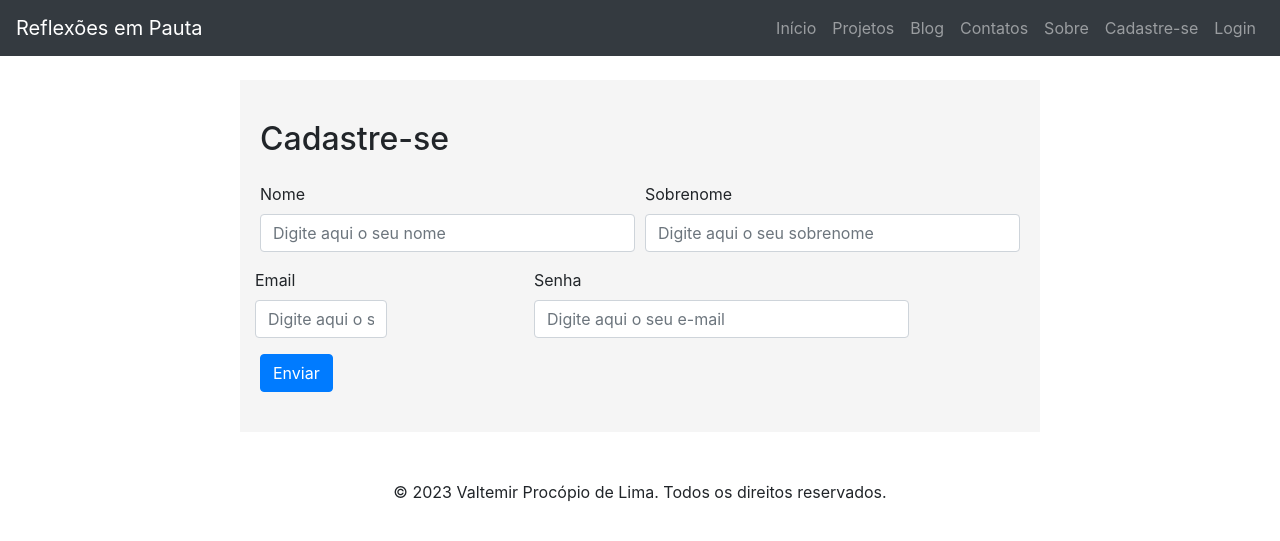
After one commit to valtemirp/meuprojeto_tarde, a Flask app: page /cadastro in a window 1280 px wide. The commit adds this page. Shown: the top 541 px of the page. Run offline with Flask 3, Linux system fonts and the light colour scheme; some libraries are stand-ins or nearby versions.

Commit message:
15-08-2023-17-19

```diff
--- a/app/forms.py
+++ b/app/forms.py
@@ -1,5 +1,5 @@
 from flask_wtf import FlaskForm
-from wtforms import StringField,EmailField,TelField,TextAreaField,SubmitField
+from wtforms import StringField,EmailField,TelField,TextAreaField,SubmitField, PasswordField
 from wtforms.validators import DataRequired
 from flask_wtf.csrf import CSRFProtect
 
@@ -8,4 +8,12 @@ class Contato(FlaskForm):
     email = EmailField('email',validators=[DataRequired()])
     telefone = TelField('telefone',validators=[DataRequired()])
     mensagem = TextAreaField('mensagem')
-    enviar = SubmitField('enviar')
+    enviar = SubmitField('Enviar')
+
+class Cadastro(FlaskForm):
+    nome = StringField('nome', validators=[DataRequired()])
+    sobrenome = StringField('nome', validators=[DataRequired()])
+    email = EmailField('email',validators=[DataRequired()])
+    telefone = TelField('telefone',validators=[DataRequired()])
+    senha = PasswordField('senha',validators=[DataRequired()])
+    enviar = SubmitField('Enviar')
--- a/app/routes.py
+++ b/app/routes.py
@@ -1,7 +1,7 @@
 from app import app , db
 from flask import render_template, url_for, request, flash
-from app.forms import Contato
-from app.models import ContatoModel
+from app.forms import Contato, Cadastro
+from app.models import ContatoModel, CadastroModel
 
 
 @app.route('/')
@@ -10,11 +10,11 @@ def index():
 
 @app.route('/contatos', methods=['POST', 'GET'])
 def contatos():
-    dados_formulario = None
+
     formulario = Contato()
     print('Acessou a rota contatos!')
     if formulario.validate_on_submit():
-        flash('Seu formulario foi enviado com sucesso!')
+        flash('Seu cadastro foi enviado com sucesso!')
         nome = formulario.nome.data
         email = formulario.email.data
         telefone = formulario.telefone.data
@@ -23,8 +23,7 @@ def contatos():
         novo_contato = ContatoModel(nome=nome,email=email,telefone=telefone,mensagem=mensagem)
         db.session.add(novo_contato)
         db.session.commit()
-    return render_template('contatos.html', titulo = 'Contatos',formulario = formulario,dados_formulario = dados_formulario)
-
+    return render_template('contatos.html', titulo = 'Contatos',formulario = formulario)
 @app.route('/sobre')
 def sobre():
     return render_template('sobre.html', titulo = 'Sobre')
@@ -36,3 +35,23 @@ def projetos():
 @app.route('/blog')
 def blog():
     return render_template('blog.html', tituto = 'Blog')
+
+@app.route('/cadastro', methods=['POST', 'GET'])
+def cadastro():
+    cadastro = Cadastro()
+    if cadastro.validate_on_submit():
+        flash('Seu cadastro foi realizado com sucesso!')
+        nome = cadastro.nome.data
+        sobrenome = cadastro.nome.data
+        email = cadastro.email.data
+        telefone = cadastro.telefone.data
+        senha = cadastro.senha.data
+
+        novo_cadastro = CadastroModel(nome = nome, sobrenome = sobrenome, email=email, telefone=telefone, senha=senha)
+        db.session.add(novo_cadastro)
+        db.session.commit()
+    return render_template('cadastro.html', tituto = 'Cadastro',cadastro = cadastro)
+
+@app.route('/login')
+def login():
+    return render_template('login.html', tituto = 'Login')
--- a/app/templates/base.html
+++ b/app/templates/base.html
@@ -23,8 +23,13 @@
           <li class="nav-item"><a class="nav-link" href="/">Início</a></li>
           <li class="nav-item"><a class="nav-link" href="/projetos">Projetos</a></li>
           <li class="nav-item"><a class="nav-link" href="/blog">Blog</a></li>
+          <li class="nav-item"><a class="nav-link" href="/contatos">Contatos</a></li>
           <li class="nav-item"><a class="nav-link" href="/sobre">Sobre</a></li>
-          <li class="nav-item"><a class="nav-link" href="/contatos">Contatos</a></li>
+          <li class="nav-item"><a class="nav-link" href="/cadastro">Cadastre-se</a></li>
+          <li class="nav-item"><a class="nav-link" href="/login">Login</a></li>
+
+
+
         </ul>
       </div>
     </nav>
--- /dev/null
+++ b/app/templates/cadastro.html
@@ -0,0 +1,31 @@
+{% extends 'base.html' %}
+
+{% block conteudo %}
+<section class="main-content">
+  <h2 class="mb-4">Cadastre-se</h2>
+  <form action="" method="post">
+    {{ cadastro.csrf_token }}
+    <div class="form-row">
+      <div class="col-md-6 mb-3">
+        <label for="nome">Nome</label>
+        {{ cadastro.nome(class="form-control", placeholder="Digite aqui o seu nome")}}
+      </div>
+      <div class="col-md-6 mb-3">
+        <label for="sobrenome">Sobrenome</label>
+        {{ cadastro.sobrenome(class="form-control", placeholder="Digite aqui o seu sobrenome")}}
+        </div>
+        <div class="form-row">
+            <div class="col-md-6 mb-3">
+              <label for="email">Email</label>
+              {{ cadastro.email(class="form-control", placeholder="Digite aqui o seu e-mail")}}
+              </div>
+            </div>
+            <div class="col-md-6 mb-3">
+              <label for="senha">Senha</label>
+              {{ cadastro.senha(class="form-control", placeholder="Digite aqui o seu e-mail")}}
+              </div>
+      </div>
+    {{ cadastro.enviar(class="btn btn-primary")}}
+  </form>
+</section>
+{% endblock %}
```
Also changed, not shown: app/models.py (+12 -1 lines), app/templates/contatos.html (+4 -4 lines), app/templates/login.html (added, +31 -0 lines), migrations/versions/74e6c7b02297_db_criar_cadastro.py (added, +37 -0 lines), app.db.
